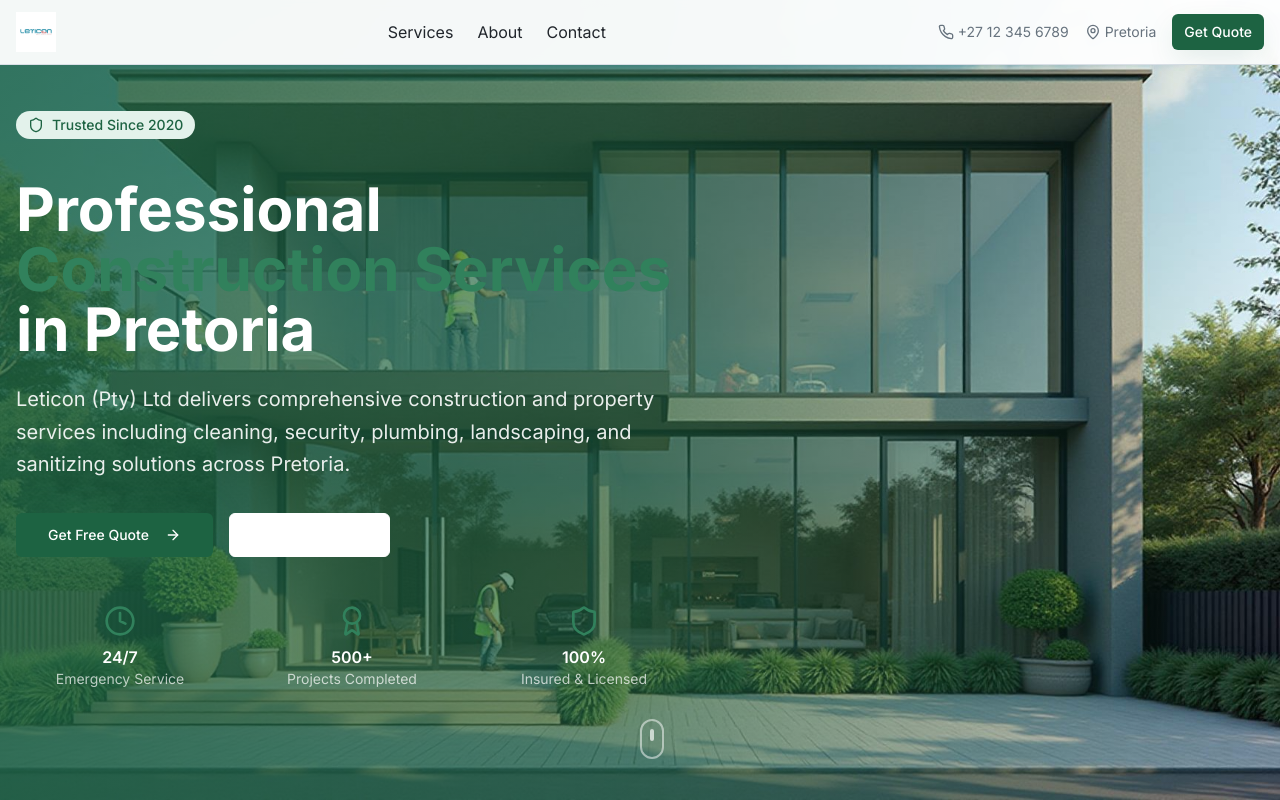
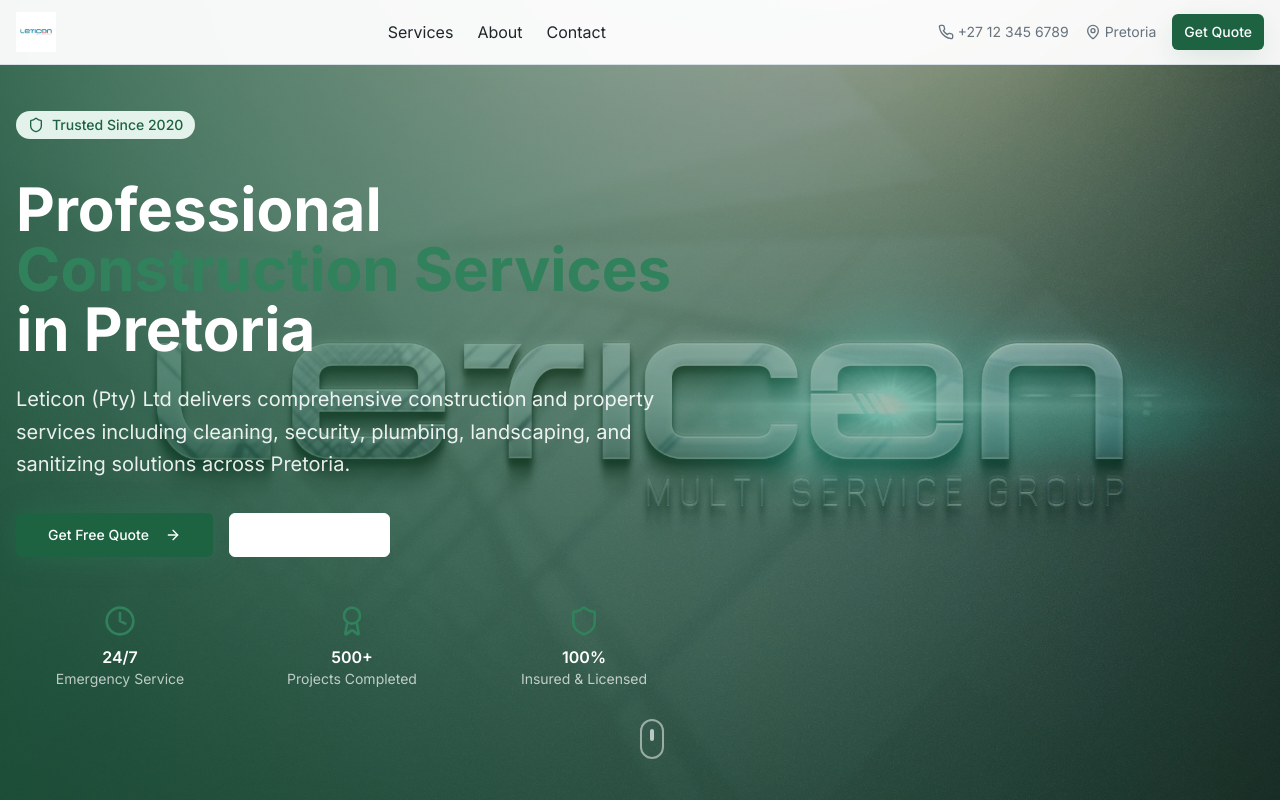
Before and after one commit to maphal-2025/leticon-presto-homes, a React (Vite) app: page / in a window 1280 px wide. Shown: the top 800 px of the page. Built offline with nearby package versions, Linux system fonts and the light colour scheme.

Commit message:
Add background image
Update Hero component with new background image.

```diff
--- a/src/components/Hero.tsx
+++ b/src/components/Hero.tsx
@@ -8,11 +8,11 @@ const Hero = () => {
       {/* Background Image */}
       <div className="absolute inset-0">
         <img
-          src={heroImage}
-          alt="Professional construction and property services in Pretoria"
+          src="/lovable-uploads/2fe37800-f02e-4d63-828a-5e7b049c26b9.png"
+          alt="Leticon Multi Service Group - Professional construction and property services"
           className="w-full h-full object-cover"
         />
-        <div className="absolute inset-0 bg-gradient-to-r from-primary/80 via-primary/60 to-transparent"></div>
+        <div className="absolute inset-0 bg-gradient-to-r from-primary/70 via-primary/50 to-primary/30"></div>
       </div>
 
       {/* Content */}
```
Also changed, not shown: public/lovable-uploads/2fe37800-f02e-4d63-828a-5e7b049c26b9.png (added).
